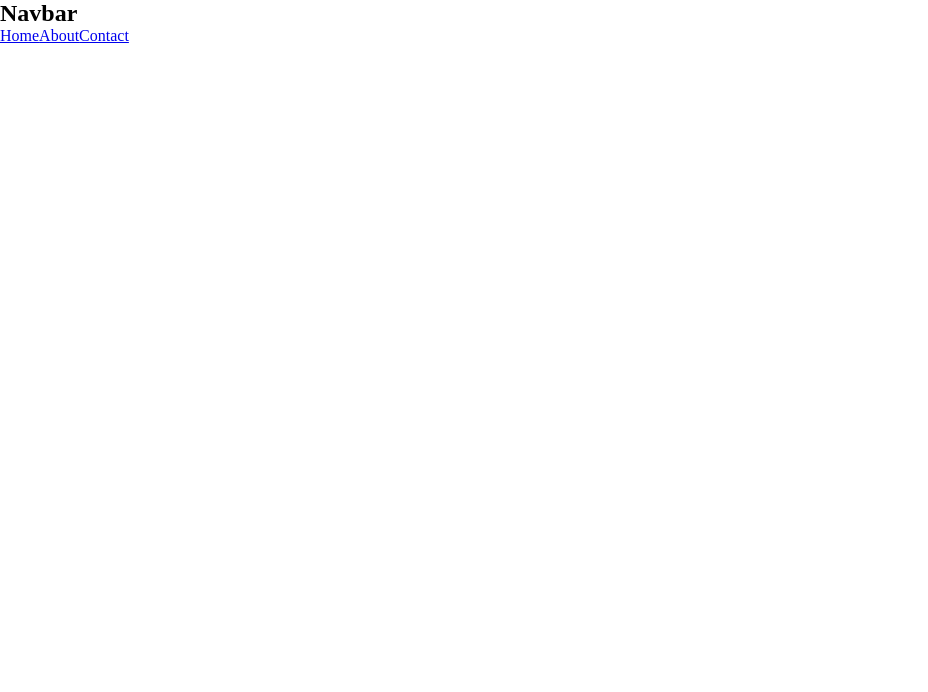
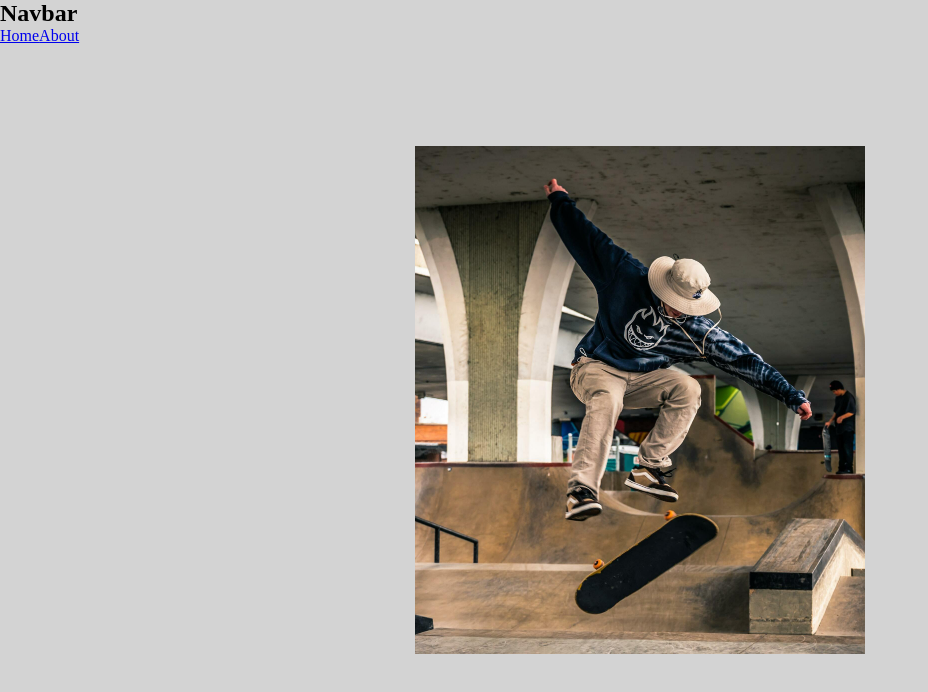
Before and after one commit to TiaanSM/Skateboards, a React (Create React App) app in the folder furniture-react.js/: page /header in a window 1280 px wide. Shown: the top 692 px of the page, without its empty margins (0-928 px from the left). Built offline with nearby package versions, Linux system fonts and the light colour scheme.

Commit message:
Rebuilt header functionality.
onwheel scales image in the header, will improve design.

```diff
--- a/furniture-react.js/src/App.js
+++ b/furniture-react.js/src/App.js
@@ -2,7 +2,6 @@ import { Routes, Route } from 'react-router-dom';
 import Navbar from './component/Navbar';
 import Header from './component/Header'
 import About from './component/About';
-import Contact from './component/Contact';
 
 function App() {
 
@@ -13,7 +12,6 @@ function App() {
       <Routes>
           <Route path="/header" element={ <Header /> }></Route>
           <Route path="/about" element={ <About /> }></Route>
-          <Route path="/contact" element={ <Contact /> }></Route>
       </Routes>
     </div>
 
--- a/furniture-react.js/src/component/Contact.js
+++ /dev/null
@@ -1,9 +0,0 @@
-
-
-const Contact = () => {
-  return (
-    <h1>Contact</h1>
-  )
-}
-
-export default Contact
--- /dev/null
+++ b/furniture-react.js/src/component/Header.css
@@ -0,0 +1,35 @@
+header {
+    width: 100vw;
+    height: 100vh;
+    background-color: lightgray;
+    display: flex;
+    justify-content: center;
+    align-items: center;
+}
+
+img {
+    width: 450px;
+    height: auto;
+}
+
+@keyframes scaleImg1 {
+    0% {
+        width: 100vw;
+        height: 100vh;
+    }
+    100% {
+        width: 90vw;
+        height: 80vh;
+    }
+}
+
+@keyframes scaleImg2 {
+    0% {
+        width: 90vw;
+        height: 80vh;
+    }
+    100% {
+        width: 80vw;
+        height: 70vh;
+    }
+}
--- a/furniture-react.js/src/component/Header.js
+++ b/furniture-react.js/src/component/Header.js
@@ -1,13 +1,37 @@
-import React from 'react'
-import { Home } from './Styled';
-
+import React, { useState, useRef, useEffect } from 'react';
+import '../component/Header.css';
 
 const Header = () => {
 
+  const header = useRef(null)
+
+  const [count, setCount] = useState(0);
+
+  const increaseCount = () => {
+    setCount(count + 1);
+  }
+
+  const decreaseCount = () => {
+    setCount(count - 1);
+  }
+
+  const handleScroll = (event) => {
+
+    if (event.deltaY > 0) {
+      increaseCount();
+
+    } else if (event.deltaY < 0) {
+      decreaseCount();
+    }
+  }
+  console.log(count)
+
   return (
-    <Home>
-
-    </Home>
+    <header onWheel={handleScroll} ref={header}>
+        <img src={require('../Assets/img/header-img (3).jpg')}
+        style={{ animation: `scaleImg${count} 2s ease forwards` }}
+        alt="" />
+    </header>
   )
 }
 
--- a/furniture-react.js/src/component/Navbar.js
+++ b/furniture-react.js/src/component/Navbar.js
@@ -6,7 +6,6 @@ const Navbar = () => {
       <h1>Navbar</h1>
       <Link to="/header">Home</Link>
       <Link to="/about">About</Link>
-      <Link to="/contact">Contact</Link>
     </nav>
   )
 }
--- a/furniture-react.js/src/component/Styled.js
+++ b/furniture-react.js/src/component/Styled.js
@@ -7,4 +7,6 @@ const Home = styled.header`
    z-index: -1;
 `;
 
+
+
 export { Home };
```
